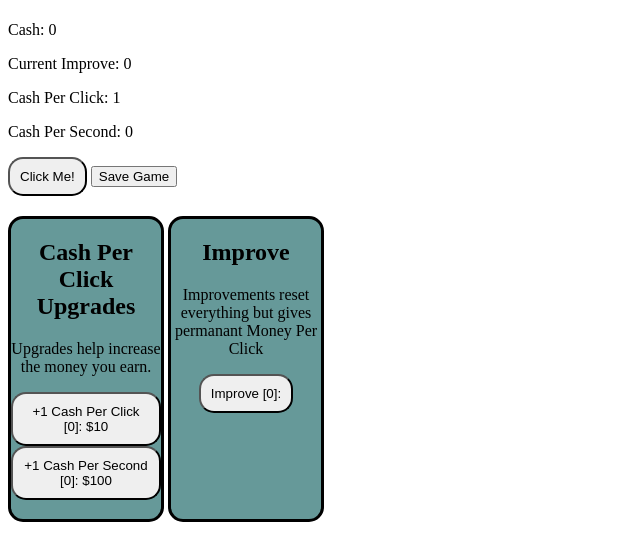
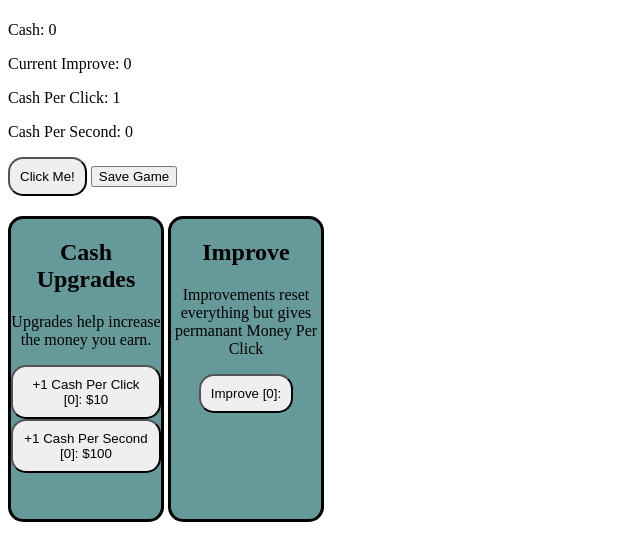
Before and after one commit to MrPotatoManLol/Online-Clicker-Test, a plain HTML site: page index.html in a window 1280 px wide. Shown: the whole page, without its empty margins (0-640 px from the left). Drawn offline with Linux system fonts and the light colour scheme.

Commit message:
Added Saving

```diff
--- a/index.html
+++ b/index.html
@@ -22,7 +22,7 @@
     <!-- Upgrades -->
     <div id="upgradeMenus">
       <div class="upgradesMenu" id="upgrades">
-        <h2 id="upgradesTitle">Cash Per Click Upgrades</h2>
+        <h2 id="upgradesTitle">Cash Upgrades</h2>
         <p>Upgrades help increase the money you earn.</p>
         <button class="upgradebutton" id="upgrade1Button" onClick="Upgrade('Upgrade1')">+1 Cash Per Click [<span id="Upgrade1Amount">0</span>]: $<span id="Upgrade1Cost"></span></button>
         <button class="upgradebutton" id="upgrade2Button" onClick="Upgrade('Upgrade2')">+1 Cash Per Second [<span id="Upgrade2Amount">0</span>]: $<span id="Upgrade2Cost"></span></button>
--- a/js/main.js
+++ b/js/main.js
@@ -93,7 +93,6 @@ function Upgrade(UpgradeType) {
       }
     break;
   }
-
 }
 
 
@@ -122,7 +121,6 @@ function saveGame() {
   }
   localStorage.setItem("gameSave", JSON.stringify(gameSave));
   console.log("Saved Game");
-    alert("Saved Game");
 }
 
 window.onload = function() {
```
Also changed, not shown: style.css (indentation only). Lines whose indentation alone changed are shown as unchanged.
